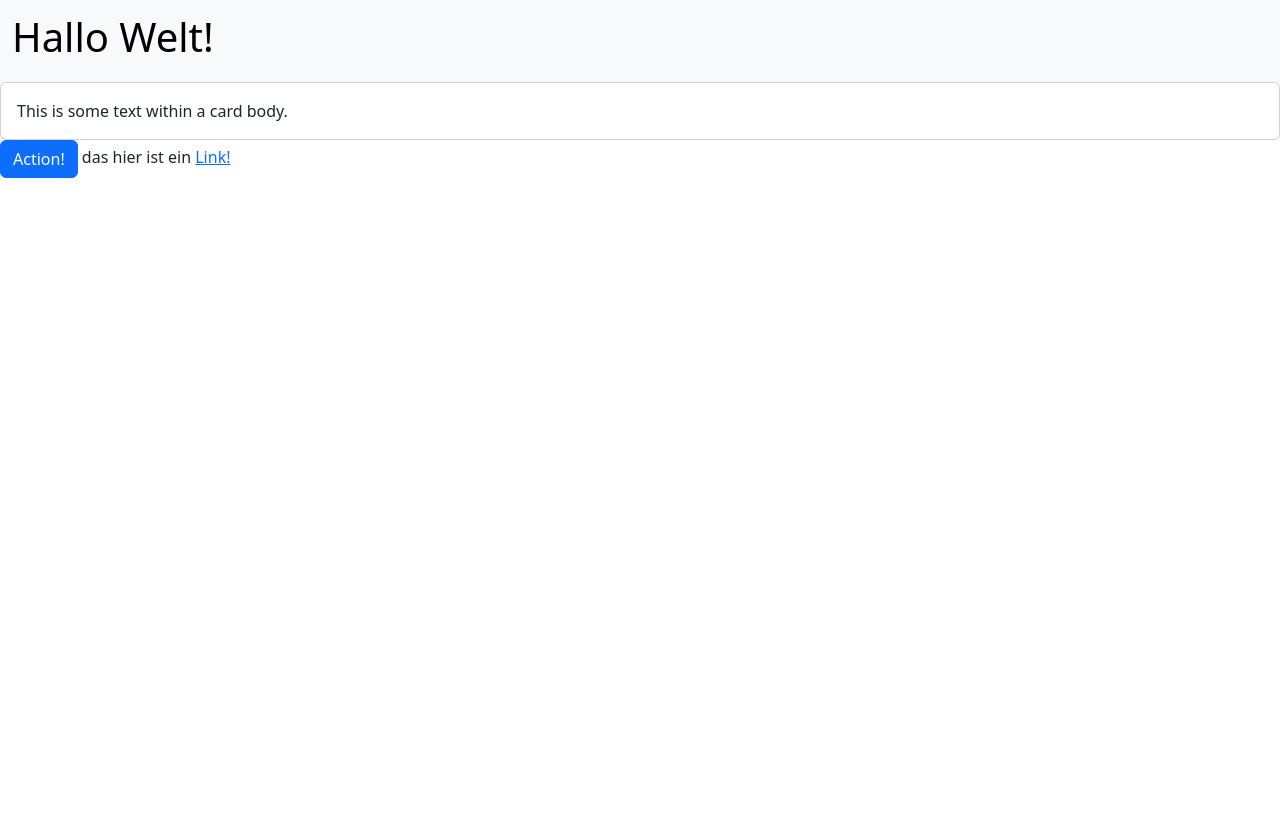
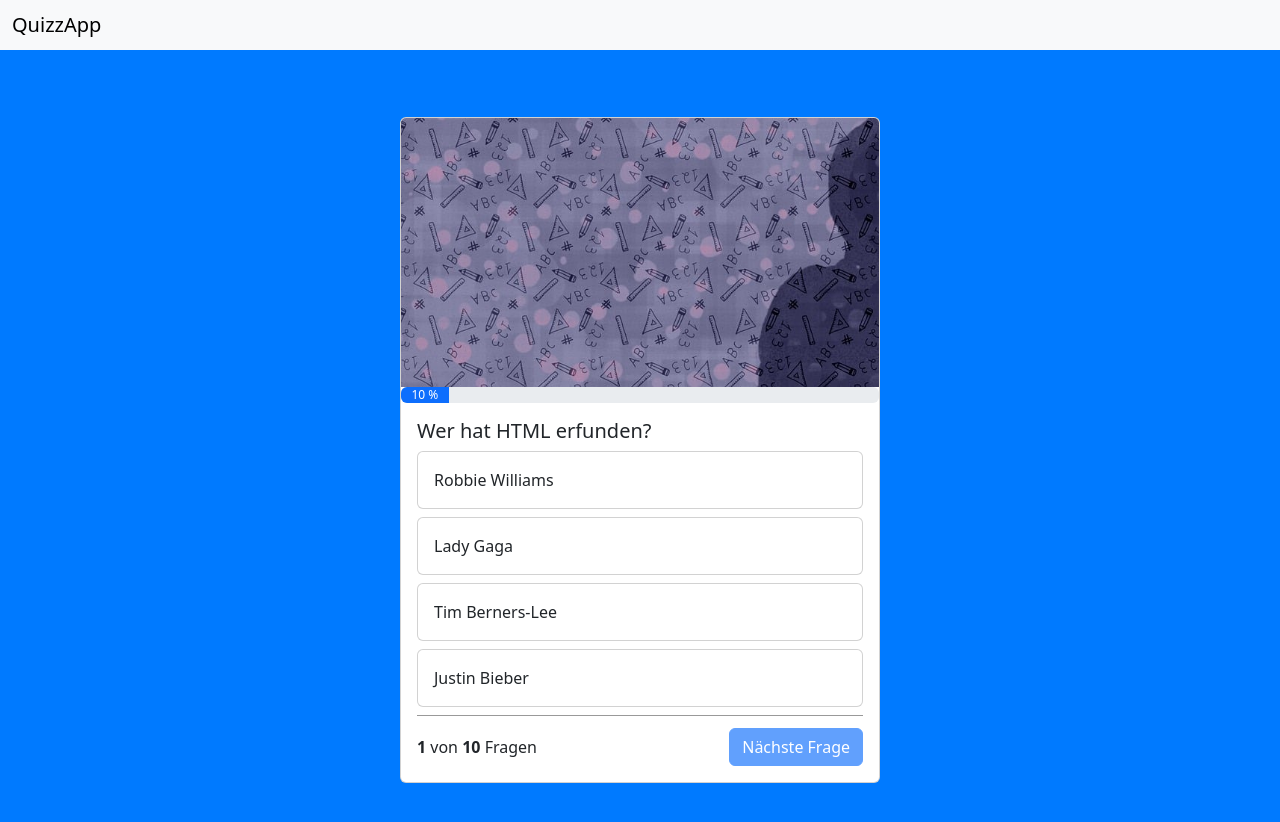
Before and after one commit to OtschoP/quizapp, a website: page index.html in a window 1280 px wide. Before the commit the page ends 800 px from the top, so only its background shows below. Drawn offline with nearby package versions, Linux system fonts and the light colour scheme.

Commit message:
finished project

```diff
--- a/index.html
+++ b/index.html
@@ -6,26 +6,76 @@
     <meta name="viewport" content="width=device-width, initial-scale=1.0">
     <title>QuizzApp</title>
 
+
+    <link rel="stylesheet" href="style.css">
+    <script src="script.js"></script>
+    <script src="./js/data.js"></script>
+    <script src="./js/template.js"></script>
+
+    <!-- Bootstrap files -->
+    <script src="./node_modules/bootstrap/dist/js/bootstrap.bundle.min.js"></script>
     <link rel="stylesheet" href="./node_modules/bootstrap/dist/css/bootstrap.min.css">
-    <link rel="stylesheet" href="style.css">
-    <script src="./node_modules/bootstrap/dist/js/bootstrap.bundle.min.js"></script>
-    <script src="script.js"></script>
+
 </head>
 
-<body>
-    <nav class="navbar bg-body-tertiary">
+<body onload="init()">
+    <nav class="navbar navbar-light bg-light">
         <div class="container-fluid">
-          <span class="navbar-brand mb-0 h1"><h1>Hallo Welt!</h1></span>
+            <span class="navbar-brand mb-0 h1">QuizzApp</span>
         </div>
-      </nav>
+    </nav>
 
-    <div class="card">
-        <div class="card-body">
-            This is some text within a card body.
+    <div id="card-container" class="card-container">
+
+        <div class="card quiz-card">
+            <img src="./img/pencil.jpg" class="card-img-top" alt="...">
+            <div  class="progress" role="progressbar" aria-label="Example with label" aria-valuenow="25"
+                aria-valuemin="0" aria-valuemax="100">
+                <div id="progress-bar" class="progress-bar" style="width: 25%">25%</div>
+            </div>
+
+            <div class="card-body">
+                <h5 class="card-title" id="questiontext">Frage</h5>
+
+                <div class="card quiz-answer-card mb-2" onclick="answer('answer_1')">
+                    <div class="card-body" id="answer_1">
+                        Antwort
+                    </div>
+                </div>
+
+                <div class="card quiz-answer-card mb-2" onclick="answer('answer_2')">
+                    <div class="card-body" id="answer_2">
+                        Antwort
+                    </div>
+                </div>
+
+                <div class="card quiz-answer-card mb-2" onclick="answer('answer_3')">
+                    <div class="card-body" id="answer_3">
+                        Antwort
+                    </div>
+                </div>
+
+                <div class="card quiz-answer-card mb-2" onclick="answer('answer_4')">
+                    <div class="card-body" id="answer_4">
+                        Antwort
+                    </div>
+                </div>
+
+                <div class="question-footer">
+                    <span>
+                        <b id="current-question">1</b> von <b id="all-questions">5</b> Fragen
+                    </span>
+
+                    <span>
+                        <button id="next" class="btn btn-primary" onclick="nextQuestion()">Nächste Frage</button>
+                    </span>
+
+                </div>
+
+            </div>
         </div>
+
     </div>
-    <button class="btn btn-primary">Action!</button>
-    das hier ist ein <a href="#">Link!</a>
 </body>
 
 </html>
--- /dev/null
+++ b/js/data.js
@@ -0,0 +1,82 @@
+let questions = [
+    {
+        "question": "Wer hat HTML erfunden?",
+        "answer_1": "Robbie Williams",
+        "answer_2": "Lady Gaga",
+        "answer_3": "Tim Berners-Lee",
+        "answer_4": "Justin Bieber",
+        "right-answer": 3
+    },
+    {
+        "question": "Was bedeutet CSS?",
+        "answer_1": "Creative Style Sheets",
+        "answer_2": "Computer Style Sheets",
+        "answer_3": "Cascading Style Sheets",
+        "answer_4": "Colorful Style Sheets",
+        "right-answer": 3
+    },
+    {
+        "question": "Welche Programmiersprache wird hauptsächlich für Webseiten-Interaktivität verwendet?",
+        "answer_1": "Python",
+        "answer_2": "Java",
+        "answer_3": "C++",
+        "answer_4": "JavaScript",
+        "right-answer": 4
+    },
+    {
+        "question": "Welcher Tag wird verwendet, um ein Bild in HTML einzufügen?",
+        "answer_1": "&lt;pic&gt;",
+        "answer_2": "&lt;image&gt;",
+        "answer_3": "&lt;img&gt;",
+        "answer_4": "&lt;src&gt;",
+        "right-answer": 3
+    },
+    {
+        "question": "Wie beginnt man ein HTML-Dokument?",
+        "answer_1": "&lt;html&gt;",
+        "answer_2": "&lt;!DOCTYPE html&gt;",
+        "answer_3": "&lt;body&gt;",
+        "answer_4": "&lt;head&gt;",
+        "right-answer": 2
+    },
+    {
+        "question": "Was macht das HTML-Element &lt;a&gt;?",
+        "answer_1": "Fügt ein Bild ein",
+        "answer_2": "Erstellt eine Liste",
+        "answer_3": "Fügt einen Link ein",
+        "answer_4": "Fügt eine Tabelle ein",
+        "right-answer": 3
+    },
+    {
+        "question": "Wie bindet man eine externe CSS-Datei in HTML ein?",
+        "answer_1": "&lt;style src='style.css'&gt;",
+        "answer_2": "&lt;link rel='stylesheet' href='style.css'&gt;",
+        "answer_3": "&lt;css href='style.css'&gt;",
+        "answer_4": "&lt;script src='style.css'&gt;",
+        "right-answer": 2
+    },
+    {
+        "question": "Was ist ein korrektes CSS-Syntaxbeispiel?",
+        "answer_1": "body:color=black;",
+        "answer_2": "body {color: black;}",
+        "answer_3": "body = color(black);",
+        "answer_4": "{body: black;}",
+        "right-answer": 2
+    },
+    {
+        "question": "Welches HTML-Element enthält den sichtbaren Seiteninhalt?",
+        "answer_1": "&lt;head&gt;",
+        "answer_2": "&lt;meta&gt;",
+        "answer_3": "&lt;body&gt;",
+        "answer_4": "&lt;title&gt;",
+        "right-answer": 3
+    },
+    {
+        "question": "Welche Bedeutung hat das Attribut 'alt' bei Bildern?",
+        "answer_1": "Definiert die Ausrichtung",
+        "answer_2": "Definiert die Bildgröße",
+        "answer_3": "Definiert einen Alternativtext",
+        "answer_4": "Definiert die Transparenz",
+        "right-answer": 3
+    }
+];
--- /dev/null
+++ b/js/template.js
@@ -0,0 +1,11 @@
+function getEndScreenTemplate(){
+    return `
+    <div class="flex">
+    <div><h2 id="right-answers" class="h2">Du hast <b>${rightAnswersCounter}</b> von <b>${questions.length}</b> Fragen richtig beantwortet!</h2></div>
+    <div><img src="./img/trophy.png" class="width100"></div>
+    <div class="d-grid gap-2 col-6 mx-auto">
+    <button onclick="reload()" class="btn btn-primary restart" type="button">RESTART</button>
+    </div>
+    </div>
+    `
+}
--- a/script.js
+++ b/script.js
@@ -0,0 +1,96 @@
+let currentQuestion = 0;
+let rightAnswersCounter = 0;
+let SFX_SUCCESS = new Audio('sfx/right.ogg');
+let SFX_FAIL = new Audio('sfx/wrong.ogg');
+
+
+
+function init() {
+    document.getElementById('all-questions').innerHTML = questions.length;
+    document.getElementById('next').disabled = true;
+    showQuestion();
+
+}
+
+function showQuestion() {
+    if (gameOver()) {
+        renderEndScreen();
+    }
+    else {
+        updatePercentage();
+        updateNextQuestion();
+
+    }
+}
+
+function gameOver() {
+    return currentQuestion >= questions.length;
+}
+
+function renderEndScreen() {
+    document.getElementById('card-container').innerHTML = getEndScreenTemplate();
+}
+
+function updateNextQuestion() {
+
+
+    let question = questions[currentQuestion];
+
+    document.getElementById('current-question').innerHTML = currentQuestion + 1;
+    document.getElementById('questiontext').innerHTML = question['question'];
+    document.getElementById('answer_1').innerHTML = question.answer_1;
+    document.getElementById('answer_2').innerHTML = question.answer_2;
+    document.getElementById('answer_3').innerHTML = question.answer_3;
+    document.getElementById('answer_4').innerHTML = question.answer_4;
+    document.getElementById('next').disabled = true;
+}
+
+function updatePercentage() {
+    let percentage = Math.round((currentQuestion + 1) / questions.length * 100);
+    document.getElementById('progress-bar').innerHTML = `${percentage} %`;
+    document.getElementById('progress-bar').style.width = `${percentage}%`;
+}
+
+function answer(selection) { //selection wurde aus onclick('answer_1' oder answer_2 usw) übergeben und definiert die ausgewählte Antwort
+    let question = questions[currentQuestion]; // Variable mit aktueller Frage
+    let selectedQuestionNumber = selection.slice(-1); // Variable, die nur die Zahl der selection ausgibt (answer_3) es wird nur die letzte Stelle ausgegeben (3)
+    let idOfRightAnswer = `answer_${question['right-answer']}`; // Variable mit der richtigen Antwort; question fragt ab, bei welcher Frage wir sind
+
+    document.getElementById('next').disabled = false;
+
+    if (rightAnswerSelected(selectedQuestionNumber, question)) { // es wird geprüft ob die Antwort Nummer mit der Nummer der richtigen Antwort übereinstimmen
+        document.getElementById(selection).parentNode.classList.add('bg-success'); // fügt der selection eine Klasse hinzu. selection entspricht id (siehe index.html)
+        SFX_SUCCESS.play();
+        rightAnswersCounter++;
+    }
+    else {
+        SFX_FAIL.play();
+        document.getElementById(selection).parentNode.classList.add('bg-danger'); // parentNode fügt dem übergeordneten Elternelement der id die Klasse hinzu
+        document.getElementById(idOfRightAnswer).parentNode.classList.add('bg-success');
+    }
+}
+
+function rightAnswerSelected(selectedQuestionNumber, question) {
+    return selectedQuestionNumber == question['right-answer']
+}
+
+function nextQuestion() {
+    currentQuestion++;
+    resetAnswerButtons();
+    showQuestion();
+}
+
+function resetAnswerButtons() {
+    let answerCards = document.getElementsByClassName('card');
+
+    for (let index = 0; index < answerCards.length; index++) {
+        answerCards[index].classList.remove('bg-success');
+        answerCards[index].classList.remove('bg-danger');
+    }
+}
+
+
+
+function reload() {
+    location.reload();
+}
--- a/style.css
+++ b/style.css
@@ -0,0 +1,57 @@
+body {
+    min-height: 100vh;
+    background-color: #007AFF !important;
+}
+
+.card-container{
+    min-height: 100vh;
+    background-color: #007AFF;
+    display: flex;
+    justify-content: center;
+    align-items: center;
+}
+
+.quiz-card {
+    width: 30rem;
+}
+
+.question-footer{
+    border-top: 1px solid rgba(0, 0, 0, 0.4);
+    display: flex;
+    justify-content: space-between;
+    align-items: center;
+    padding-top: 12px;
+}
+
+.quiz-answer-card:hover{
+cursor: pointer;
+background-color: rgba(0, 0, 0, 0.05);
+}
+
+.bg-success, .bg-danger{
+    color: white !important;
+}
+
+.h2{
+    padding: 10px;
+    text-align: center;
+    color: aliceblue !important;
+}
+
+.width100{
+    width: 100%;
+}
+
+.flex{
+    display: block;
+    max-width: 480px;
+}
+
+.restart{
+    background-color: green !important;
+    margin-top: 20px;
+}
+
+.restart:hover{
+    background-color: rgb(9, 167, 9) !important;
+}
```
Also changed, not shown: img/pencil.jpg (added), img/trophy.png (added), 3 other files.
